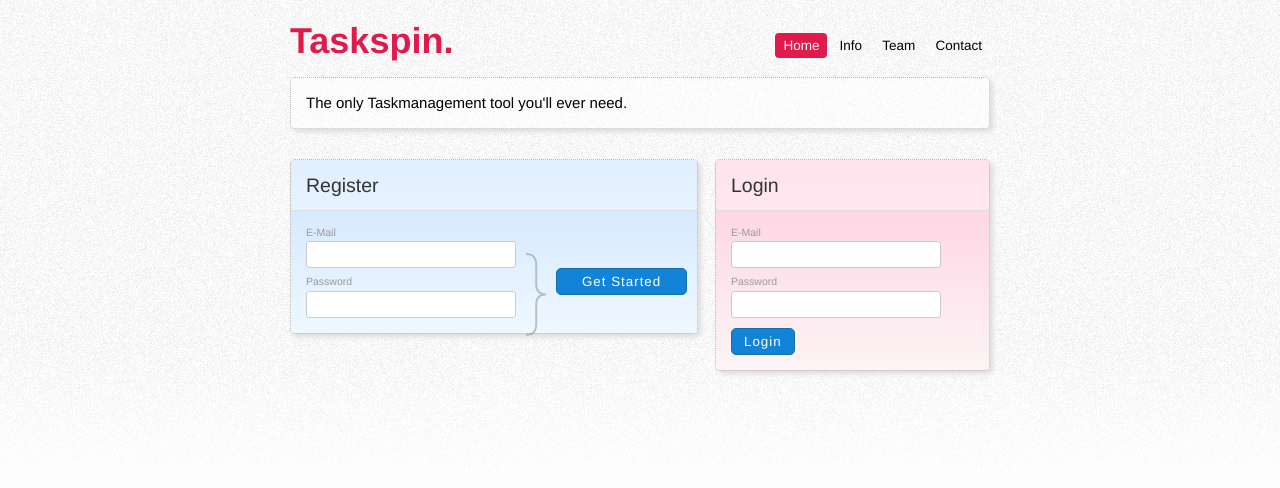
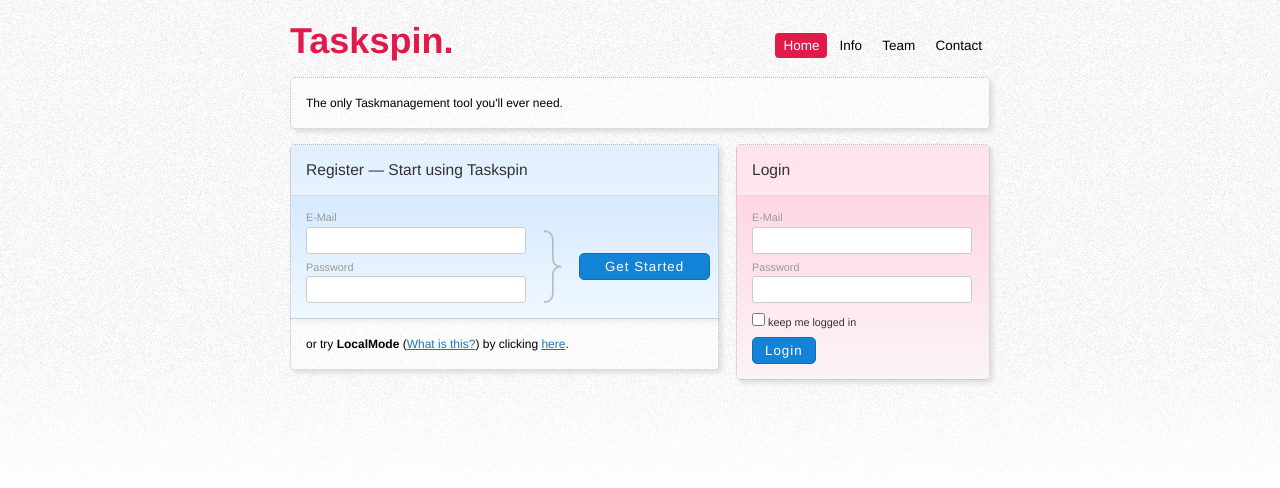
Before and after one commit to schiru/Taskspin, a PHP site: page / in a window 1280 px wide. Shown: the top 488 px of the page. Run offline with PHP 8.4, Linux system fonts and the light colour scheme.

Commit message:
LocalMode and keep logged in on HP

```diff
--- a/css/index.css
+++ b/css/index.css
@@ -40,8 +40,32 @@
 	border: 1px dotted #bbb;
 	border-radius: 5px;
 	line-height: 20px;
-	margin: 15px 0;
+	margin: 15px 0 0 0;
 	box-shadow: 3px 3px 5px #ddd;
+	font-size: 80%;
+}
+
+section a{
+	color: #1877BA;
+}
+
+section ul{
+	margin-left: 15px;
+}
+
+section mark{
+	background-color: #FFFFD4;
+}
+
+section a:hover{
+	color: #3E9BDE;
+}
+
+section .info{
+	font-size: 100%;
+	color: #333;
+	padding-top: 15px;
+	display:none;
 }
 
 section .contentPadding{
@@ -82,16 +106,18 @@
 }
 
 section.left{
-	width:58%;
+	width:61%;
 	float:left;
 }
 
 section.right{
-	width:39%;
+	width:36%;
 	float:right;
 }
 
 section#register{
+	border-bottom-left-radius: 0;
+	border-bottom-right-radius: 0;
 	background: #cce3ff; /* Old browsers */
 	background: -moz-linear-gradient(top,  #cce3ff 0%, #eff8ff 100%); /* FF3.6+ */
 	background: -webkit-gradient(linear, left top, left bottom, color-stop(0%,#cce3ff), color-stop(100%,#eff8ff)); /* Chrome,Safari4+ */
@@ -99,8 +125,6 @@
 	background: -o-linear-gradient(top,  #cce3ff 0%,#eff8ff 100%); /* Opera 11.10+ */
 	background: -ms-linear-gradient(top,  #cce3ff 0%,#eff8ff 100%); /* IE10+ */
 	background: linear-gradient(top,  #cce3ff 0%,#eff8ff 100%); /* W3C */
-filter: progid:DXImageTransform.Microsoft.gradient( startColorstr='#cce3ff', endColorstr='#eff8ff',GradientType=0 ); /* IE6-9 */
-
 }
 
 section#login{
@@ -111,41 +135,45 @@
 	background: -o-linear-gradient(top,  #ffcedf 0%,#fcf4f5 100%); /* Opera 11.10+ */
 	background: -ms-linear-gradient(top,  #ffcedf 0%,#fcf4f5 100%); /* IE10+ */
 	background: linear-gradient(top,  #ffcedf 0%,#fcf4f5 100%); /* W3C */
-filter: progid:DXImageTransform.Microsoft.gradient( startColorstr='#ffcedf', endColorstr='#fcf4f5',GradientType=0 ); /* IE6-9 */
+}
 
+section#localmode{
+	border-top-left-radius: 0;
+	border-top-right-radius: 0;
+	border-top: none;
 }
 
 section#register label, section#login label{
 	color: #999;
-	font-size: 70%;
+	font-size: 90%;
 	line-height: 70%;
 	display: block;
 	margin-top: 10px;
 }
 
-section#register input, section#login input{
+section#register input:not([type="checkbox"]), section#login input:not([type="checkbox"]){
 	border: 1px solid #ccc;
 	padding: 5px;
 	border-radius: 3px;
 	margin-top:5px;
-	width: 198px;
+	width: 208px;
 	letter-spacing: 1px;
 }
 
 section#register .curly{
-	font-size: 640%;
+	font-size: 700%;
 	color: #888;
 	opacity: 0.5;
 	font-family: WireOne;
 	position: absolute;
-	margin-left: 234px;
-	margin-top: 57px;
+	margin-left: 237px;
+	margin-top: -45px;
 }
 
 section#register .submit{
 	position: absolute;
 	margin-top: -18px;
-	margin-left: 40px;
+	margin-left: 53px;
 	padding: 5px 25px;
 }
 
@@ -158,3 +186,7 @@
 	outline: none;
 	background-color: #f9f9f9;
 }
+
+section#localmode{
+	margin-top: 0;
+}
--- a/index.html
+++ b/index.html
@@ -7,6 +7,24 @@
 		<link rel="stylesheet" href="css/main.css" />
 		<link rel="stylesheet" href="css/index.css" />
 		<script src="js/jQuery.js"></script>
+		<script>
+			_keepAsideVisible = false;
+
+			function keepAsideVisible(){
+				_keepAsideVisible = true;
+			}
+
+			$(function(){
+				$('#toggleAside').mouseover(function(){
+					$('section#localmode .info').fadeIn();
+				});
+
+				$('#toggleAside').mouseout(function(){
+					if(!_keepAsideVisible)
+						$('section#localmode .info').fadeOut();
+				});
+			});
+		</script>
 	</head>
 	<body>
 		<div id="wrapper">
@@ -27,13 +45,13 @@
 				</div>
 			</section>
 			<section id="register" class="left">
-				<h1>Register</h1>
-				<div class="curly">}</div>
+				<h1>Register &mdash; Start using Taskspin</h1>
 				<div class="contentPadding">
 					<label for="register_mail">E-Mail</label>
 					<input type="email" id="register_mail" tabindex="3" />
 					<label for="register_password">Password</label>
 					<input type="password" id="register_password" tabindex="3" />
+					<div class="curly">}</div>
 					<button tabindex="3" class="submit">Get Started</button>
 				</div>
 			</section>
@@ -44,7 +62,17 @@
 					<input type="email" id="login_mail" tabindex="2" />
 					<label for="login_password">Password</label>
 					<input type="password" id="login_password" tabindex="2" />
+					<label style="color: #333;"><input type="checkbox"> keep me logged in</label>
 					<button tabindex="2">Login</button>
+				</div>
+			</section>
+			<section class="left" id="localmode">
+				<div class="contentPadding">
+					or try <strong>LocalMode</strong> (<a href="javascript:keepAsideVisible();" id="toggleAside">What is this?</a>) by clicking <a href="home#localmode">here</a>.
+					<ul class="info">
+						<li>All <mark>Tasks will be saved locally</mark> on you browsers local storage, non of your data will be transfered to or saved on our servers.</li>
+						<li><mark>No account required</mark>. If you want you can always create an account later if you want to be able to sync &amp; access your tasks from everywhere.</li>
+					</ul>
 				</div>
 			</section>
 		</div><!-- #wrapper -->
```
Lines whose indentation alone changed are shown as unchanged.
